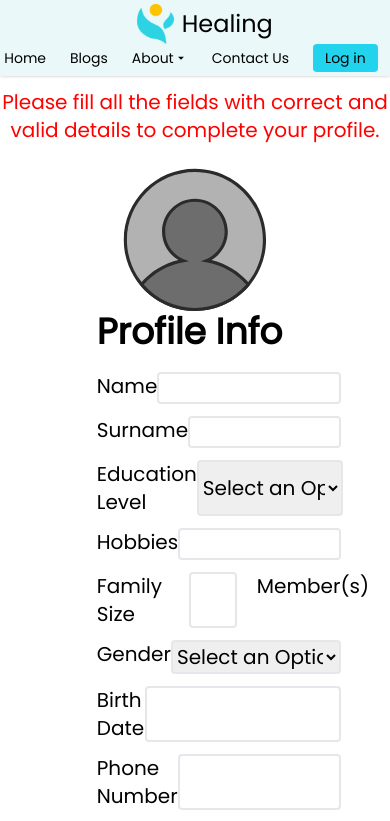
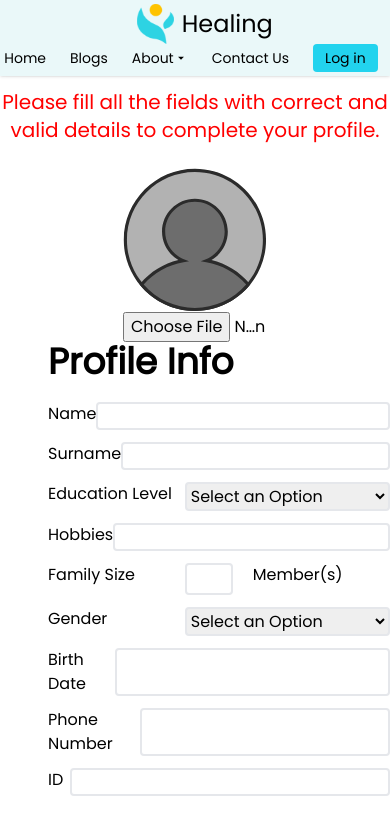
Before and after one commit to Recoded-Spark-Turkey-2022/Unboxed, a React (Create React App) app: page /editPatientProfile in a window 390 px wide. Shown: the top 821 px of the page. Built offline with nearby package versions, Linux system fonts and the light colour scheme; no server answers.

Commit message:
Fix: change photo functionality + some responsive changes

```diff
--- a/src/components/profile/AccountButtons.jsx
+++ b/src/components/profile/AccountButtons.jsx
@@ -11,7 +11,7 @@ const AccountButtons = ({ editInfo, handleEdit, collection }) => {
     navigate('/');
   };
   return (
-    <div className="flex gap-6">
+    <div className="flex gap-6 xsm:flex-wrap">
       <button
         className={styles.button}
         type="submit"
--- a/src/components/profile/ProfileStyle.js
+++ b/src/components/profile/ProfileStyle.js
@@ -1,11 +1,11 @@
 const styles = {
   container: 'flex items-start justify-center mt-6 sm:flex-col sm:items-center',
   h1Style: 'text-4xl font-semibold mb-5',
-  form: 'flex flex-col w-3/5 lg:w-3/4 tablet2:pl-12 sm:pl-0  pl-44',
-  inputs: 'border-2 border-gray-200 rounded min-w-[60%] text-xl',
+  form: 'flex flex-col w-3/5 lg:w-3/4 tablet2:pl-12 sm:pl-0  pl-44 xsm:w-full',
+  inputs: 'border-2 border-gray-200 rounded min-w-[60%] text-xl xsm:text-base',
   inputRows: 'flex justify-between mb-3',
-  inputLabel: 'text-xl',
+  inputLabel: 'text-xl xsm:text-base',
   button:
-    'rounded text-xl px-7 py-2 mb-3 relative sm:text-base font-medium shadow-md bg-cyan-400',
+    'rounded text-xl px-7 py-2 mb-3 relative sm:text-base xsm:px-4 xsm:mb-1  font-medium shadow-md bg-cyan-400',
 };
 export  { styles };
--- a/src/features/user/userSlice.js
+++ b/src/features/user/userSlice.js
@@ -10,8 +10,16 @@ import {
   updatePassword,
   deleteUser,
 } from 'firebase/auth';
-import { doc, getDoc, setDoc, updateDoc, arrayUnion, deleteDoc } from 'firebase/firestore';
-import { db, auth } from '../../firebaseFile';
+import {
+  doc,
+  getDoc,
+  setDoc,
+  updateDoc,
+  arrayUnion,
+  deleteDoc,
+} from 'firebase/firestore';
+import { getDownloadURL, ref, uploadBytes } from 'firebase/storage';
+import { db, auth, storage } from '../../firebaseFile';
 
 const initialState = {
   isLoggedIn: false,
@@ -175,16 +183,25 @@ export const editProfileHandler = createAsyncThunk(
       phone,
       ID,
       password,
-      oldPassword
+      oldPassword,
+      photo,
     } = payload;
     try {
-      if(password){
-        await signInWithEmailAndPassword(auth, auth.currentUser.email, oldPassword);
+      if (password) {
+        await signInWithEmailAndPassword(
+          auth,
+          auth.currentUser.email,
+          oldPassword
+        );
         await updateEmail(auth.currentUser, email);
         await updatePassword(auth.currentUser, password);
       }
       const myId = auth.currentUser.uid;
       const profileInfo = doc(db, 'patients', myId);
+      if (photo) {
+        const imageRef = ref(storage, `images/${myId}`);
+        await uploadBytes(imageRef, photo);
+        const photoUrl = await getDownloadURL(ref(storage, `images/${myId}`));
         await updateDoc(profileInfo, {
           name,
           surname,
@@ -196,10 +213,26 @@ export const editProfileHandler = createAsyncThunk(
           email,
           phone,
           ID,
-        password
+          password,
+          photo: photoUrl,
         });
+      } else {
+        await updateDoc(profileInfo, {
+          name,
+          surname,
+          educationLevel,
+          hobbies,
+          familySize,
+          gender,
+          birthday,
+          email,
+          phone,
+          ID,
+          password,
+        });
+      }
       navigation();
-      window.location.reload(false)
+      window.location.reload(false);
       return JSON.stringify({ ...auth.currentUser });
     } catch (error) {
       return rejectWithValue(error);
@@ -219,16 +252,37 @@ export const editCounselerHandler = createAsyncThunk(
       email,
       phone,
       password,
-      oldPassword
+      oldPassword,
+      photo,
     } = payload;
     try {
-      if(password !== oldPassword || email !== auth.currentUser.email){
-        await signInWithEmailAndPassword(auth, auth.currentUser.email, oldPassword);
+      if (password !== oldPassword || email !== auth.currentUser.email) {
+        await signInWithEmailAndPassword(
+          auth,
+          auth.currentUser.email,
+          oldPassword
+        );
         await updateEmail(auth.currentUser, email);
         await updatePassword(auth.currentUser, password);
       }
       const myId = auth.currentUser.uid;
       const profileInfo = doc(db, 'counselors', myId);
+      if (photo) {
+        const imageRef = ref(storage, `images/${myId}`);
+        await uploadBytes(imageRef, photo);
+        const photoUrl = await getDownloadURL(ref(storage, `images/${myId}`));
+        await updateDoc(profileInfo, {
+          name,
+          bio,
+          city,
+          license,
+          birthday,
+          email,
+          phone,
+          password,
+          photo: photoUrl,
+        });
+      } else {
         await updateDoc(profileInfo, {
           name,
           bio,
@@ -239,8 +293,9 @@ export const editCounselerHandler = createAsyncThunk(
           phone,
           password,
         });
+      }
       navigation();
-      window.location.reload(false)
+      window.location.reload(false);
       return JSON.stringify({ ...auth.currentUser });
     } catch (error) {
       return rejectWithValue(error);
--- a/src/firebaseFile.js
+++ b/src/firebaseFile.js
@@ -3,6 +3,7 @@
 import { initializeApp } from 'firebase/app';
 import { getAuth } from 'firebase/auth';
 import { getFirestore } from 'firebase/firestore';
+import {getStorage} from 'firebase/storage'
 
 // TODO: Add SDKs for Firebase products that you want to use
 // https://firebase.google.com/docs/web/setup#available-libraries
@@ -25,5 +26,6 @@ const firebaseConfig = {
 const app = initializeApp(firebaseConfig);
 export const auth = getAuth(app);
 export const db = getFirestore(app);
+export const storage = getStorage(app)
 
 export default app;
--- a/src/pages/Profile-Edit/EditPatientProfile.jsx
+++ b/src/pages/Profile-Edit/EditPatientProfile.jsx
@@ -27,7 +27,7 @@ const EditPatientProfile = () => {
     password: '',
     oldPassword: '',
     confirmPassword: '',
-    photo: '',
+    photo: img,
     tickets: 0,
     cards: 0,
   });
@@ -109,6 +109,12 @@ const EditPatientProfile = () => {
           oldPassword: firestoreObject.password,
         }));
       }
+      if (firestoreObject.photo) {
+        setEditInfo((prevUser) => ({
+          ...prevUser,
+          photo: firestoreObject.photo,
+        }));
+      }
     }
   }, [firestoreObject]);
 
@@ -132,6 +138,7 @@ const EditPatientProfile = () => {
         ID: editInfo.ID,
         password: editInfo.password,
         oldPassword: editInfo.oldPassword,
+        photo: editInfo.photo,
         navigation,
       })
     );
@@ -145,11 +152,22 @@ const EditPatientProfile = () => {
         your profile.
       </h1>
       <div className={styles.container}>
-        <div className="">
+        <div className=" flex flex-col items-start">
           <img
-            src={img}
+            src={editInfo.photo}
             alt="user-profile"
             className="w-36 h-36 rounded-full"
+          />
+          <input
+            className="w-36"
+            type="file"
+            name="photo"
+            onChange={(e) => {
+              setEditInfo((prevUser) => ({
+                ...prevUser,
+                photo: e.target.files[0],
+              }));
+            }}
           />
           {/* <button
             type="button"
@@ -210,7 +228,7 @@ const EditPatientProfile = () => {
                   value={editInfo.familySize}
                   onChange={handleChange}
                 />
-                <p className="text-xl ">Member(s)</p>
+                <p className="text-xl xsm:text-base ">Member(s)</p>
               </div>
             </div>
             <div className={styles.inputRows}>
--- a/src/pages/counselor/CounselorEditInfo.jsx
+++ b/src/pages/counselor/CounselorEditInfo.jsx
@@ -3,15 +3,15 @@ import { useSelector, useDispatch } from 'react-redux';
 import { useNavigate } from 'react-router-dom';
 import EditProfileInputs from '../../components/profile/EditProfileInputs';
 import img from '../Profile-Edit/user-profile.svg';
-import {styles} from '../../components/profile/ProfileStyle'
+import { styles } from '../../components/profile/ProfileStyle';
 import AccountButtons from '../../components/profile/AccountButtons';
 import { editCounselerHandler } from '../../features/user/userSlice';
 
 const CounselorEditInfo = () => {
-    const navigate = useNavigate();
-    const dispatch = useDispatch();
-    const user = useSelector((state) => state.user);
-    const { firestoreObject } = user;
+  const navigate = useNavigate();
+  const dispatch = useDispatch();
+  const user = useSelector((state) => state.user);
+  const { firestoreObject } = user;
   const [editInfo, setEditInfo] = useState({
     name: '',
     bio: '',
@@ -23,7 +23,7 @@ const CounselorEditInfo = () => {
     password: '',
     oldPassword: '',
     confirmPassword: '',
-    photo: '',
+    photo: img,
   });
   useEffect(() => {
     if (firestoreObject) {
@@ -69,6 +69,12 @@ const CounselorEditInfo = () => {
           oldPassword: firestoreObject.password,
         }));
       }
+      if (firestoreObject.photo) {
+        setEditInfo((prevUser) => ({
+          ...prevUser,
+          photo: firestoreObject.photo,
+        }));
+      }
     }
   }, [firestoreObject]);
   const handleChange = (e) => {
@@ -94,6 +100,7 @@ const CounselorEditInfo = () => {
         phone: editInfo.phone,
         password: editInfo.password,
         oldPassword: editInfo.oldPassword,
+        photo: editInfo.photo,
         navigation,
       })
     );
@@ -101,11 +108,22 @@ const CounselorEditInfo = () => {
   return (
     <div className=" font-poppins">
       <div className={styles.container}>
-        <div className="">
+        <div className="flex flex-col items-start">
           <img
-            src={img}
+            src={editInfo.photo}
             alt="user-profile"
             className="w-36 h-36 rounded-full"
+          />
+          <input
+            className="w-36"
+            type="file"
+            name="photo"
+            onChange={(e) => {
+              setEditInfo((prevUser) => ({
+                ...prevUser,
+                photo: e.target.files[0],
+              }));
+            }}
           />
         </div>
         <form className={styles.form}>
@@ -187,7 +205,11 @@ const CounselorEditInfo = () => {
               />
             </div>
           </div>
-            <AccountButtons editInfo={editInfo} handleEdit={handleEdit} collection="counselors" />
+          <AccountButtons
+            editInfo={editInfo}
+            handleEdit={handleEdit}
+            collection="counselors"
+          />
         </form>
       </div>
     </div>
--- a/tailwind.config.js
+++ b/tailwind.config.js
@@ -8,11 +8,12 @@ module.exports = {
         poppins: ['Poppins', 'sans-serif'],
       },
       screens: {
+        xsm: {max: '425px'},
         sm: { max: '639px' },
+        tablet2: { max: '768px' },
         lg: { max: '1024px' },
         tablet: '640px',
         laptop: '1024px',
-        tablet2: { max: '768px' },
       },
       colors: {
         lightBlack: 'rgba(0, 0, 0, 0.5)',
```
Also changed, not shown: 1 other file (tests, documents, lock files or other folders). Lines whose indentation alone changed are shown as unchanged.
